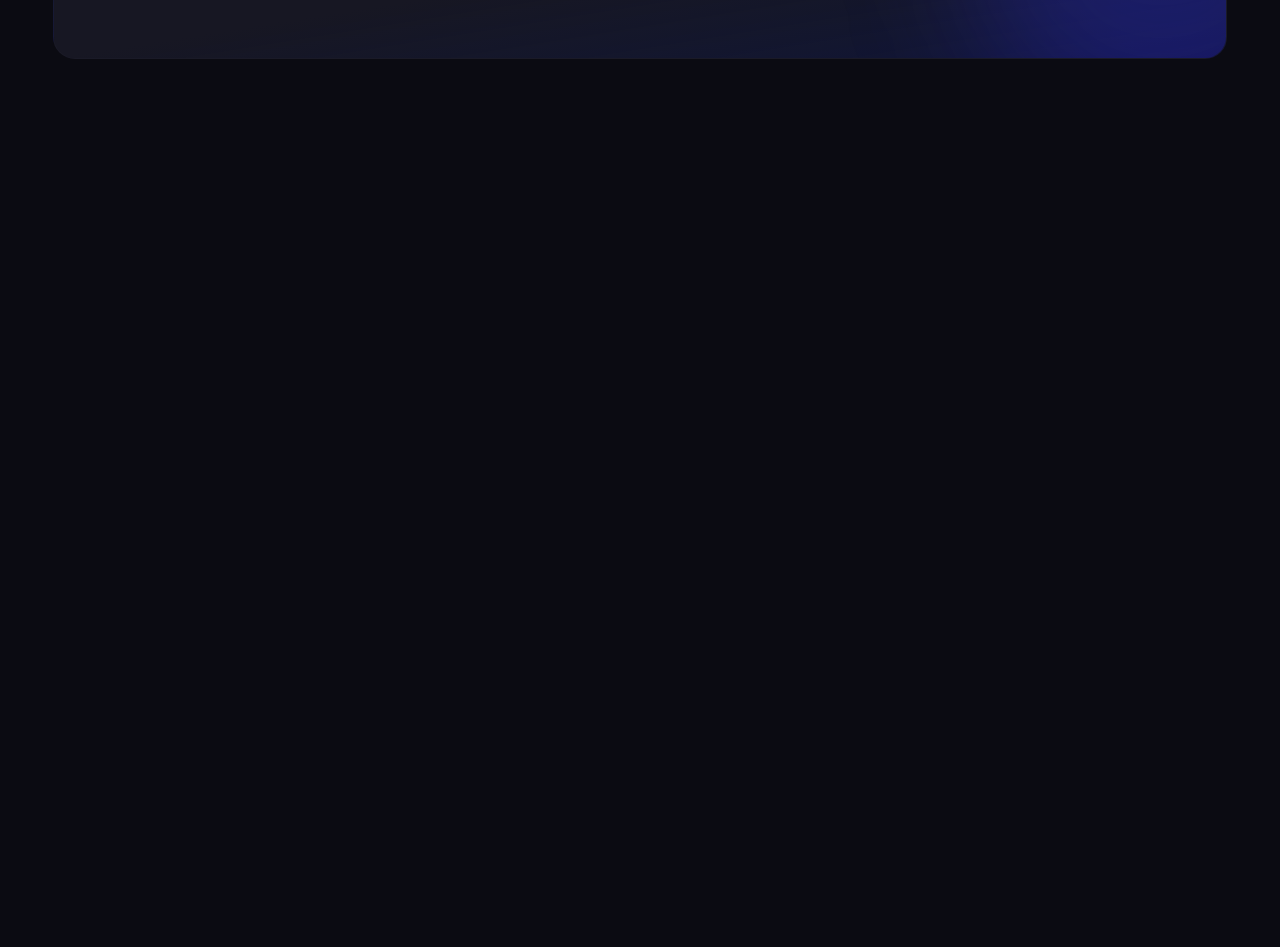
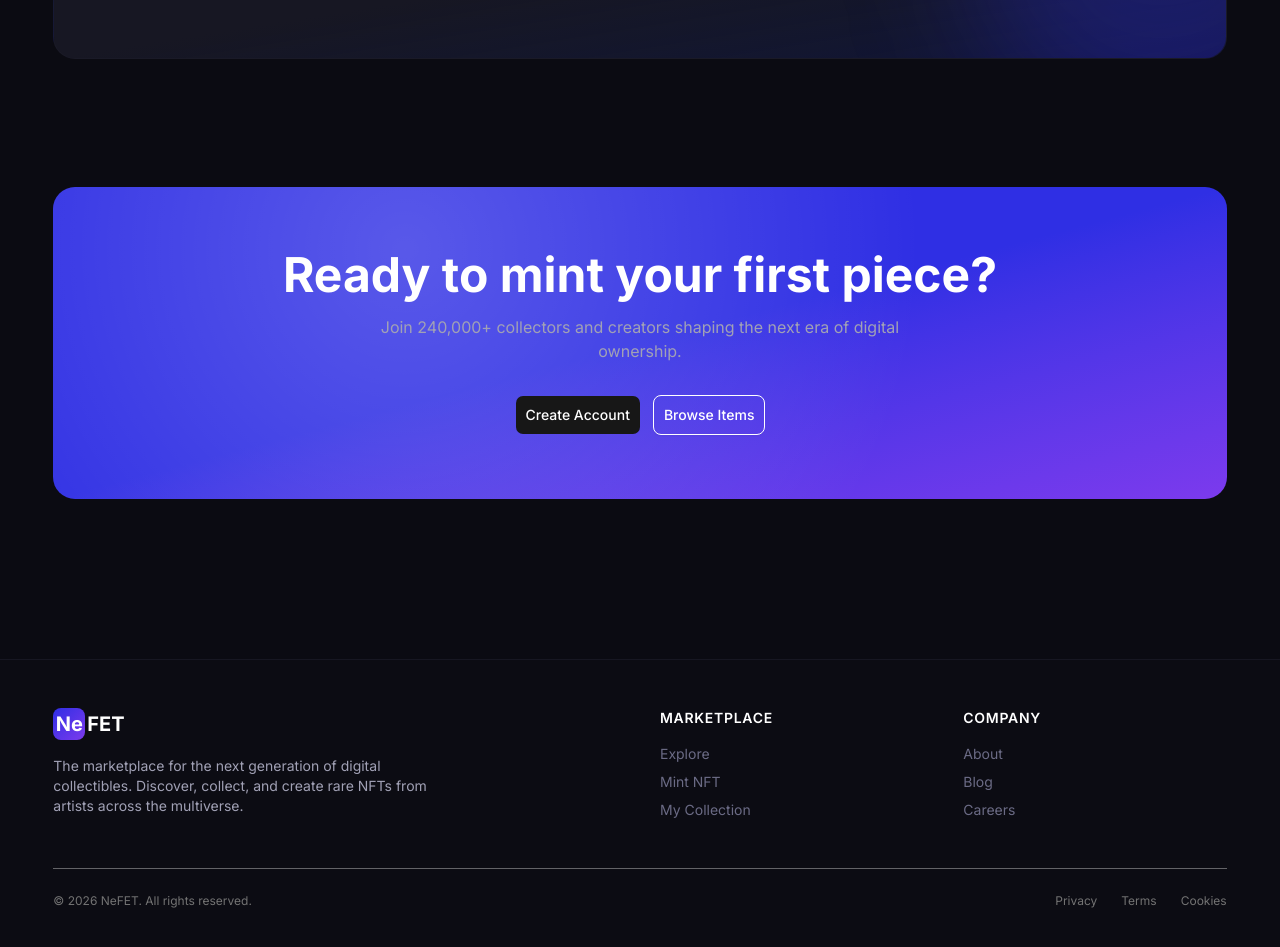
Before and after one commit to Mahedul-Karim/NeFET, a Next.js app: page / in a window 1280 px wide. Shown: the part 2100-3047 px from the top of the page. Before the commit the page ends 2223 px from the top, so only its background shows below. Built offline with nearby package versions, Linux system fonts and the light colour scheme.

Commit message:
footer and CTA section added

```diff
--- a/app/layout.tsx
+++ b/app/layout.tsx
@@ -4,6 +4,7 @@ import "./globals.css";
 import { cn } from "@/lib/utils";
 import Header from "@/components/layout/Header";
 import ContextProvider from "@/context/Context";
+import Footer from "@/components/layout/Footer";
 
 const inter = Inter({ subsets: ["latin"], variable: "--font-sans" });
 
@@ -25,8 +26,9 @@ export default function RootLayout({
       <body className="bg-background">
         <ContextProvider>
           <Header />
+          {children}
+          <Footer />
         </ContextProvider>
-        {children}
       </body>
     </html>
   );
--- a/app/page.tsx
+++ b/app/page.tsx
@@ -1,3 +1,4 @@
+import CTA from "@/components/home/CTA";
 import Featured from "@/components/home/Featured";
 import Features from "@/components/home/Features";
 import Hero from "@/components/home/Hero";
@@ -10,6 +11,7 @@ export default function Home() {
       <Featured />
       <Features />
       <Stats />
+      <CTA />
     </>
   );
 }
--- /dev/null
+++ b/components/home/CTA.tsx
@@ -0,0 +1,38 @@
+import React from "react";
+import Container from "../common/Container";
+import { Button } from "../ui/button";
+import Link from "next/link";
+
+const CTA = () => {
+  return (
+    <Container className="py-16">
+      <div className="relative overflow-hidden rounded-3xl bg-linear-to-br from-primary via-primary to-secondary p-10 lg:p-16 text-center">
+        <div className="absolute inset-0 opacity-20 bg-[radial-gradient(circle_at_30%_20%,white,transparent_60%)]" />
+        <div className="relative">
+          <h2 className="font-display text-3xl sm:text-5xl font-bold text-primary-text">
+            Ready to mint your first piece?
+          </h2>
+          <p className="mt-4 text-secondary-text max-w-xl mx-auto">
+            Join 240,000+ collectors and creators shaping the next era of
+            digital ownership.
+          </p>
+          <div className="mt-8 flex flex-col sm:flex-row gap-3 justify-center">
+            <Button asChild size="lg" variant="secondary" className="bg-accent-foreground text-primary-text hover:bg-accent-foreground/90">
+              <Link href="/register">Create Account</Link>
+            </Button>
+            <Button
+              asChild
+              size="lg"
+              variant="outline"
+              className="bg-transparent border-subtle text-primary-text hover:bg-transparent hover:text-primary-text"
+            >
+              <Link href="/items">Browse Items</Link>
+            </Button>
+          </div>
+        </div>
+      </div>
+    </Container>
+  );
+};
+
+export default CTA;
--- /dev/null
+++ b/components/layout/Footer.tsx
@@ -0,0 +1,107 @@
+import React from "react";
+import { Wallet } from "lucide-react";
+import Link from "next/link";
+import Logo from "../common/Logo";
+import Container from "../common/Container";
+
+const Footer = () => {
+  return (
+    <footer className="border-t border-border-subtle/40 bg-foreground/20 mt-24">
+      <Container className="py-12">
+        <div className="grid gap-10 md:grid-cols-4">
+          <div className="md:col-span-2">
+            <Logo />
+            <p className="mt-4 text-sm text-secondary-text max-w-sm">
+              The marketplace for the next generation of digital collectibles.
+              Discover, collect, and create rare NFTs from artists across the
+              multiverse.
+            </p>
+          </div>
+
+          <div>
+            <h4 className="font-semibold text-primary-text text-sm uppercase tracking-wider">
+              Marketplace
+            </h4>
+            <ul className="mt-4 space-y-2 text-sm">
+              <li>
+                <Link
+                  href="/items"
+                  className="text-muted"
+                >
+                  Explore
+                </Link>
+              </li>
+              <li>
+                <Link
+                  href="/items/add"
+                  className="text-muted"
+                >
+                  Mint NFT
+                </Link>
+              </li>
+              <li>
+                <Link
+                  href="/items/manage"
+                  className="text-muted"
+                >
+                  My Collection
+                </Link>
+              </li>
+            </ul>
+          </div>
+
+          <div>
+            <h4 className="font-semibold text-primary-text text-sm uppercase tracking-wider">
+              Company
+            </h4>
+            <ul className="mt-4 space-y-2 text-sm">
+              <li>
+                <Link
+                  href="/about"
+                  className="text-muted"
+                >
+                  About
+                </Link>
+              </li>
+              <li>
+                <a
+                  href="#"
+                  className="text-muted"
+                >
+                  Blog
+                </a>
+              </li>
+              <li>
+                <a
+                  href="#"
+                  className="text-muted"
+                >
+                  Careers
+                </a>
+              </li>
+            </ul>
+          </div>
+        </div>
+
+        <div className="mt-12 pt-6 border-t border-border/40 flex flex-col sm:flex-row items-center justify-between gap-4">
+          <p className="text-xs text-muted-foreground">
+            © {new Date().getFullYear()} NeFET. All rights reserved.
+          </p>
+          <div className="flex gap-6 text-xs text-muted-foreground">
+            <a href="#">
+              Privacy
+            </a>
+            <a href="#">
+              Terms
+            </a>
+            <a href="#">
+              Cookies
+            </a>
+          </div>
+        </div>
+      </Container>
+    </footer>
+  );
+};
+
+export default Footer;
```
